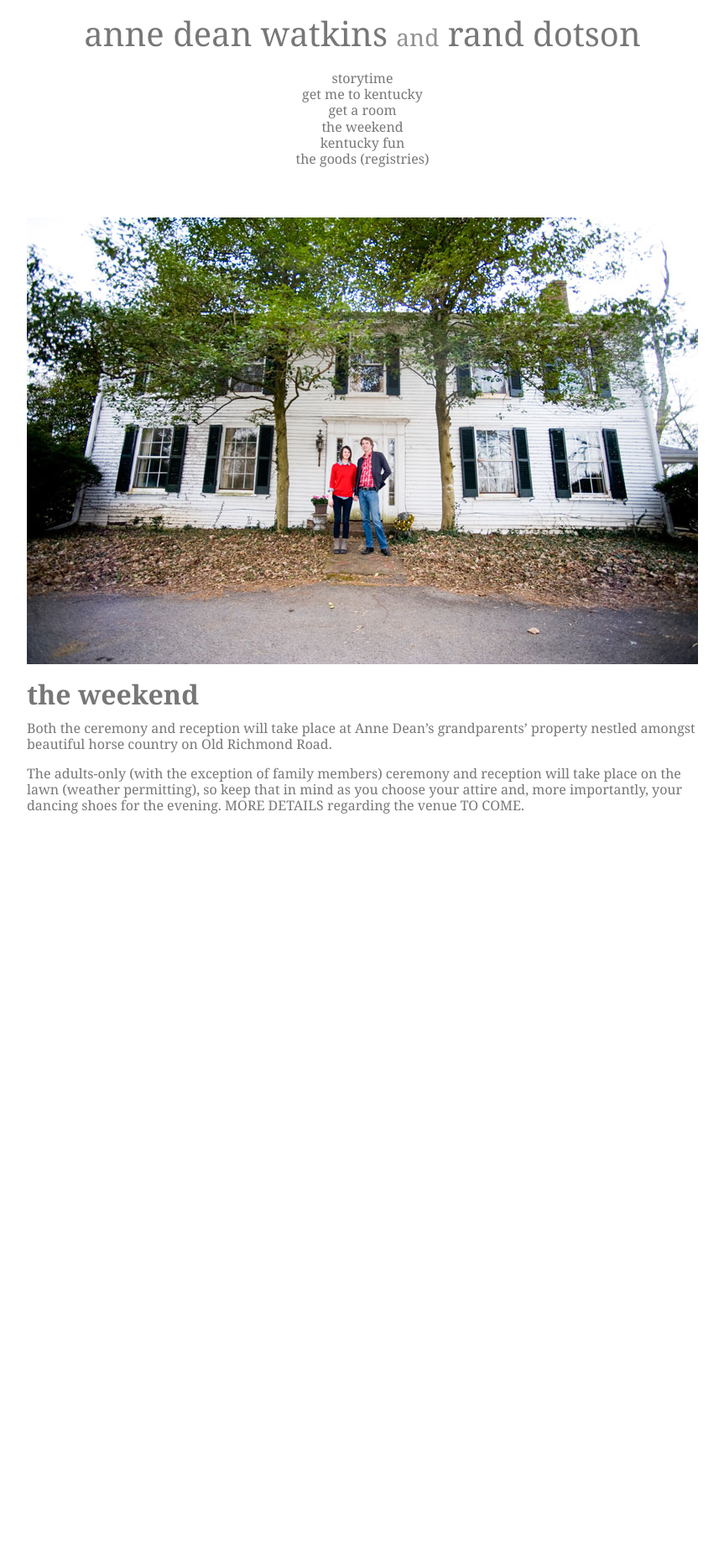
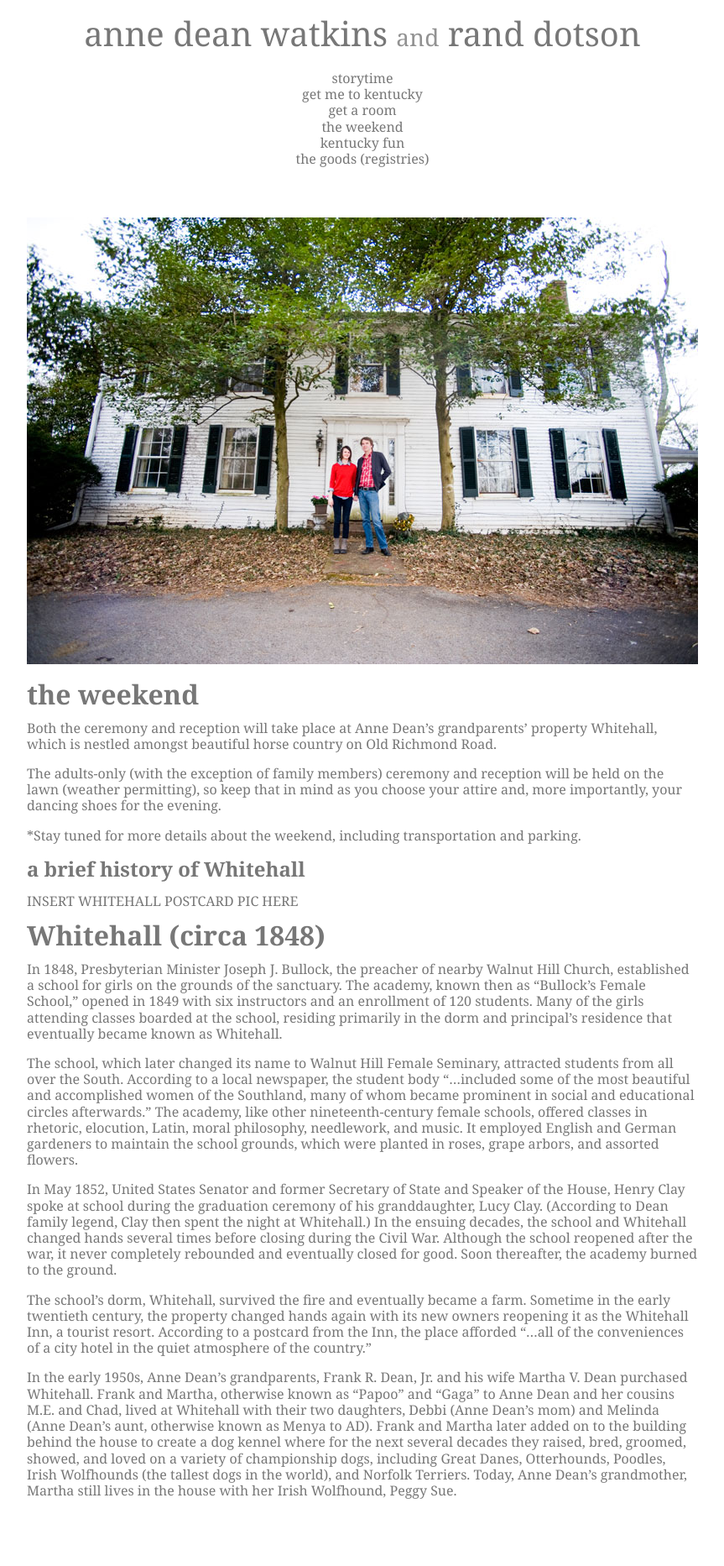
Before and after one commit to nikolaiwarner/annedeanandrand.com, a Jekyll site: the page built from weekend.md, in a window 1280 px wide. Shown: the whole page at 84% size, without its empty margins (208-1071 px from the left). Built offline with Jekyll 4.4.1, drawn with Linux system fonts in a browser that asks for light colours; before the commit the page ends 1050 px from its top, so only the background shows below that.

Commit message:
Update weekend.md

```diff
--- a/weekend.md
+++ b/weekend.md
@@ -7,7 +7,24 @@ title: the weekend
 
 # the weekend
 
-Both the ceremony and reception will take place at Anne Dean's grandparents' property nestled amongst beautiful horse country on Old Richmond Road.
+Both the ceremony and reception will take place at Anne Dean's grandparents' property Whitehall, which is nestled amongst beautiful horse country on Old Richmond Road.
 
-The adults-only (with the exception of family members) ceremony and reception will take place on the lawn (weather permitting), so keep that in mind as you choose your attire and, more importantly, your dancing shoes for the evening.
-MORE DETAILS regarding the venue TO COME.
+The adults-only (with the exception of family members) ceremony and reception will be held on the lawn (weather permitting), so keep that in mind as you choose your attire and, more importantly, your dancing shoes for the evening.
+
+*Stay tuned for more details about the weekend, including transportation and parking.
+
+
+##a brief history of Whitehall
+
+INSERT WHITEHALL POSTCARD PIC HERE
+#Whitehall (circa 1848)
+
+In 1848, Presbyterian Minister Joseph J. Bullock, the preacher of nearby Walnut Hill Church, established a school for girls on the grounds of the sanctuary. The academy, known then as “Bullock’s Female School,” opened in 1849 with six instructors and an enrollment of 120 students. Many of the girls attending classes boarded at the school, residing primarily in the dorm and principal’s residence that eventually became known as Whitehall.
+
+The school, which later changed its name to Walnut Hill Female Seminary, attracted students from all over the South. According to a local newspaper, the student body “…included some of the most beautiful and accomplished women of the Southland, many of whom became prominent in social and educational circles afterwards.” The academy, like other nineteenth-century female schools, offered classes in rhetoric, elocution, Latin, moral philosophy, needlework, and music. It employed English and German gardeners to maintain the school grounds, which were planted in roses, grape arbors, and assorted flowers.
+
+In May 1852, United States Senator and former Secretary of State and Speaker of the House, Henry Clay spoke at school during the graduation ceremony of his granddaughter, Lucy Clay. (According to Dean family legend, Clay then spent the night at Whitehall.) In the ensuing decades, the school and Whitehall changed hands several times before closing during the Civil War. Although the school reopened after the war, it never completely rebounded and eventually closed for good. Soon thereafter, the academy burned to the ground.
+
+The school’s dorm, Whitehall, survived the fire and eventually became a farm. Sometime in the early twentieth century, the property changed hands again with its new owners reopening it as the Whitehall Inn, a tourist resort. According to a postcard from the Inn, the place afforded “…all of the conveniences of a city hotel in the quiet atmosphere of the country.”
+
+In the early 1950s, Anne Dean’s grandparents, Frank R. Dean, Jr. and his wife Martha V. Dean purchased Whitehall. Frank and Martha, otherwise known as “Papoo” and “Gaga” to Anne Dean and her cousins M.E. and Chad, lived at Whitehall with their two daughters, Debbi (Anne Dean's mom) and Melinda (Anne Dean’s aunt, otherwise known as Menya to AD). Frank and Martha later added on to the building behind the house to create a dog kennel where for the next several decades they raised, bred, groomed, showed, and loved on a variety of championship dogs, including Great Danes, Otterhounds, Poodles, Irish Wolfhounds (the tallest dogs in the world), and Norfolk Terriers. Today, Anne Dean's grandmother, Martha still lives in the house with her Irish Wolfhound, Peggy Sue.
```
